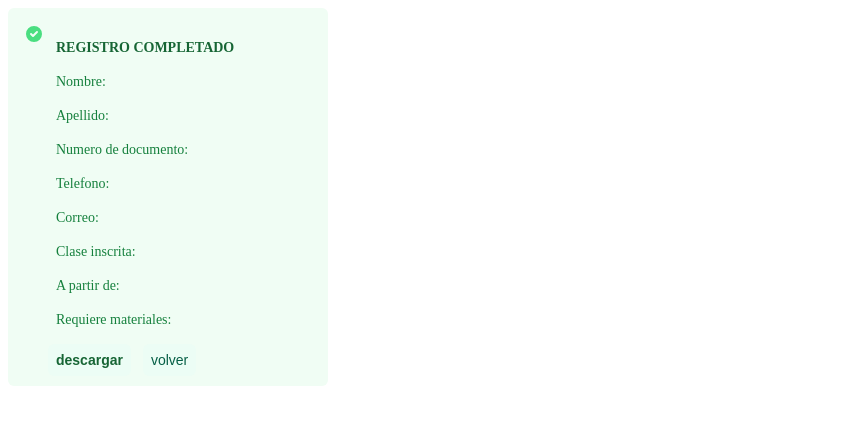
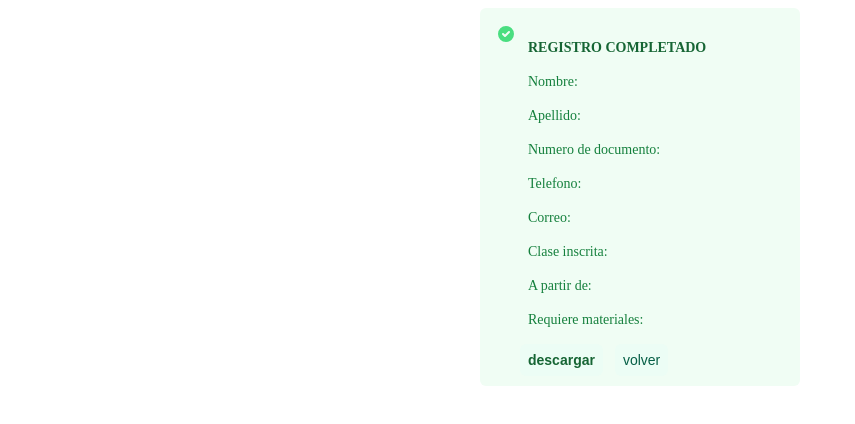
Before and after one commit to SantiagoBonillaGuevara/proyecto3, an Angular app: page /confirmacion in a window 1280 px wide. Shown: the top 424 px of the page, without its empty margins (0-855 px from the left). Built offline with nearby package versions, Linux system fonts and the light colour scheme.

Commit message:
cambiamos alerts

```diff
--- a/src/app/componentes/arte/arte.component.ts
+++ b/src/app/componentes/arte/arte.component.ts
@@ -52,7 +52,7 @@ ngOnInit() {
 
     }
     else{
-      alert("datos erroneos")
+      alert("Los datos ingresados no son correctos, revise los campos")
       console.log("valores", this.arteForm.value)
     }
   }
--- a/src/app/componentes/confirmacion/confirmacion.component.css
+++ b/src/app/componentes/confirmacion/confirmacion.component.css
@@ -7,6 +7,10 @@
     display: flex;
     flex-direction: column;
     gap: 1rem;
+    display: flex;
+    align-self: center;
+    margin: auto;
+
   }
 
   .flex {
--- a/src/app/componentes/deporte/deporte.component.ts
+++ b/src/app/componentes/deporte/deporte.component.ts
@@ -55,7 +55,7 @@ export class DeporteComponent {
       console.log("datos:", this.deporteForm.value)
     }
     else{
-      alert("error en el ingreso de los datos")
+      alert("Error en el ingreso de los datos, verifique los campos")
       console.log("datos:", this.deporteForm.value)
     }
   }
--- a/src/app/componentes/home/home.component.html
+++ b/src/app/componentes/home/home.component.html
@@ -16,7 +16,6 @@
 
             </path></svg></div>
     </header>
-
     <main class="contenedor-sobre-nosotros">
         <section class="about-us">
             <h2 class="titulo" id="us">Sobre nosotros</h2>
--- a/src/app/componentes/musica/musica.component.ts
+++ b/src/app/componentes/musica/musica.component.ts
@@ -47,7 +47,7 @@ export class MusicaComponent {
       console.log("datos", this.musicaForm.value)
     }
     else{
-      alert("Los datos ingresados no son correctos")
+      alert("Los datos ingresados no son correctos, revise los campos")
       console.log("datos", this.musicaForm.value)
     }
   }
```
